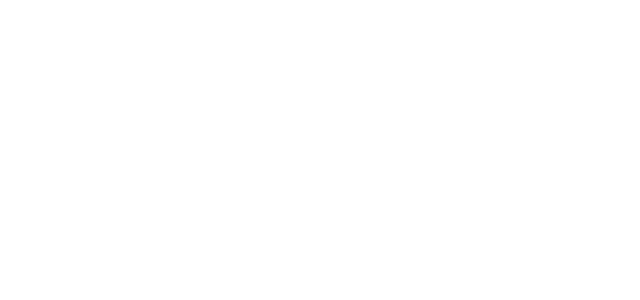
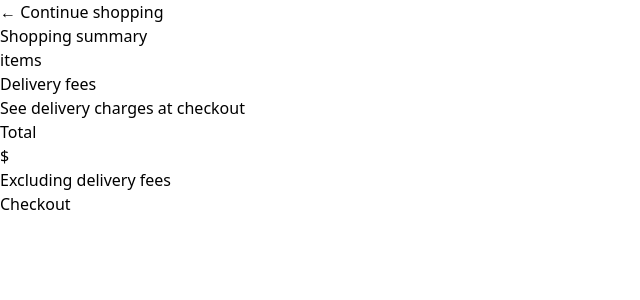
Before and after one commit to DamilareArise/realmerch, a React (Vite) app in the folder frontend/realmerch/: page /cart in a window 1280 px wide. Before the commit this address had no page. Shown: the top 300 px of the page, without its empty margins (0-640 px from the left). Built offline with nearby package versions, Linux system fonts and the light colour scheme.

Commit message:
created cart components, add cart functions

```diff
--- a/frontend/realmerch/src/App.jsx
+++ b/frontend/realmerch/src/App.jsx
@@ -3,12 +3,20 @@
 import SignUp from "./auth/SignUp";
 import { initializeApp } from "firebase/app";
 import axios from "axios";
-import { getAuth, signInWithPopup, GoogleAuthProvider, sendEmailVerification,signInWithEmailAndPassword } from "firebase/auth";
+import {
+  getAuth,
+  signInWithPopup,
+  GoogleAuthProvider,
+  sendEmailVerification,
+  signInWithEmailAndPassword,
+} from "firebase/auth";
 import Landing from "./components/Landing";
 import AdminLogin from "./auth/admin/AdminLogin";
 import AdminDashboard from "./components/AdminDash/AdminDashboard";
 import AdminProductDashboard from "./components/AdminDash/AdminProductDashboard";
 import AdminOrderList from "./components/AdminDash/AdminOrderList";
+import { CartProvider } from "./components/context/CartContext";
+import Cart from "./components/Cart";
 
 function App() {
   const firebaseConfig = {
@@ -24,7 +32,7 @@
   const app = initializeApp(firebaseConfig);
   const provider = new GoogleAuthProvider();
   const auth = getAuth();
-  const navigate = useNavigate()
+  const navigate = useNavigate();
 
   // Validate User Or Register
   const validateOrRegisterUser = (fullname, email) => {
@@ -35,10 +43,10 @@
       })
       .then((response) => {
         console.log(response.data);
-        if (response.data.status){
-          verifyEmail(email)
+        if (response.data.status) {
+          verifyEmail(email);
         }
-        navigate('/')
+        navigate("/");
       })
       .catch((error) => {
         console.error(error.message);
@@ -65,51 +73,55 @@
         // Signed in
         const user = userCredential.user;
         console.log(user);
-
       })
       .catch((error) => {
         const errorCode = error.code;
         const errorMessage = error.message;
         console.log(errorCode, errorMessage);
-        alert('Wrong Email or Password')
+        alert("Wrong Email or Password");
       });
-    }
-
+  };
 
   // send email verification
-  const verifyEmail = (email) =>{
-
+  const verifyEmail = (email) => {
     const actionCodeSettings = {
-      url: 'http://localhost:5173/login', // The URL to which users will be redirected
+      url: "http://localhost:5173/login", // The URL to which users will be redirected
       handleCodeInApp: true, // If set to true, the app will handle the link directly
     };
 
-    sendEmailVerification(auth.currentUser, actionCodeSettings)
-    .then(()=>{
+    sendEmailVerification(auth.currentUser, actionCodeSettings).then(() => {
       alert(`A verification email has been sent to ${email}`);
-    })
-
-  }
+    });
+  };
 
   let data = {
     app,
     signWithGoogle,
     validateOrRegisterUser,
     loginWithEmailAndPassword,
-  }
-
+  };
 
   return (
     <>
-      <Routes>
-        <Route path="/login" element={<Login info = {data} />} />
-        <Route path="/signup" element={<SignUp info = {data} />} />
-        <Route path="/" element={<Landing/>}/>
-        <Route path="/admin/login" element={<AdminLogin signin = {loginWithEmailAndPassword}/>}/>
-        <Route path="/admin/dashboard" element={<AdminDashboard/>}/>
-        <Route path="/admin/productDashboard" element={<AdminProductDashboard/>}/>
-        <Route path="/admin/adminOrderList" element={<AdminOrderList/>}/>
-      </Routes>
+      <CartProvider>
+        <Routes>
+          <Route path="/login" element={<Login info={data} />} />
+          <Route path="/signup" element={<SignUp info={data} />} />
+          <Route path="/" element={<Landing />} />
+          <Route
+            path="/admin/login"
+            element={<AdminLogin signin={loginWithEmailAndPassword} />}
+          />
+          <Route path="/admin/dashboard" element={<AdminDashboard />} />
+          <Route
+            path="/admin/productDashboard"
+            element={<AdminProductDashboard />}
+          />
+          <Route path="/admin/adminOrderList" element={<AdminOrderList />} />
+          <Route path="/cart" element={<Cart />} />
+
+        </Routes>
+      </CartProvider>
     </>
   );
 }
--- a/frontend/realmerch/src/components/Card.jsx
+++ b/frontend/realmerch/src/components/Card.jsx
@@ -1,22 +1,31 @@
-// import React from 'react'
+import React, { useState, useContext } from "react";
 import mock from "./../assets/movk.png";
 import plus from './../assets/plus.svg';
-import minus from './../assets/minus.svg'
-import { useState } from "react";
+import minus from './../assets/minus.svg';
+import { CartContext } from './context/CartContext'; // Import the CartContext
 
 const Card = () => {
-  const [num, setNum] = useState(1)
-  const increase=()=>{
-    setNum(num+1)
-  }
-  const decrease=()=>{
+  const [num, setNum] = useState(1);
+  const { addToCart } = useContext(CartContext); // Access addToCart from CartContext
 
-    if(num<=0){
-      setNum(1)
-    }else{
-      setNum(num-1)
+  const increase = () => {
+    setNum(num + 1);
+  };
+
+  const decrease = () => {
+    if (num > 1) {
+      setNum(num - 1);
     }
-  }
+  };
+
+  // Define item details
+  const item = {
+    id: 1, // You may want to use a unique ID for each product
+    name: "Men T-shirt",
+    price: 6500,
+    quantity: num
+  };
+
   return (
     <div className="flex flex-col  w-[340px] shadow-2xl shadow-[#0000001A]">
       <div className="py-[15px] px-[30px] bg-[#F2E3DD] rounded-t-[12px] flex justify-center">
@@ -28,15 +37,24 @@
           <p className="text-[16px] font-[400] leading-[16px]">Men T-shirt</p>
 
           <span className="flex items-center gap-[8px]">
-            <button className="hover:opacity-[70%] hover:shadow-lg" onClick={decrease}><img src={minus} alt="" /></button>
-            <code >{num}</code>
-            <button className="hover:opacity-[70%] hover:shadow-lg" onClick={increase}><img src={plus} alt="" /></button>
+            <button className="hover:opacity-[70%] hover:shadow-lg" onClick={decrease}>
+              <img src={minus} alt="Decrease" />
+            </button>
+            <code>{num}</code>
+            <button className="hover:opacity-[70%] hover:shadow-lg" onClick={increase}>
+              <img src={plus} alt="Increase" />
+            </button>
           </span>
         </div>
 
         <div className="flex justify-between">
-        <code className="text-[20px] font-[500] leading-[16px]">$ 6,500</code>
-        <button className="bg-[#845649] text-[#F2E3DD] py-[6px] px-[26px] rounded-[18px]">Add to Cart</button>
+          <code className="text-[20px] font-[500] leading-[16px]">$ 6,500</code>
+          <button
+            className="bg-[#845649] text-[#F2E3DD] py-[6px] px-[26px] rounded-[18px]"
+            onClick={() => addToCart(item)} // Add item to cart on button click
+          >
+            Add to Cart
+          </button>
         </div>
       </div>
     </div>
--- /dev/null
+++ b/frontend/realmerch/src/components/Cart.jsx
@@ -0,0 +1,45 @@
+import React, { useContext } from "react";
+// import CartItem from "./CartItem"; // Component for each individual item in the cart
+import { CartContext } from "./context/CartContext"; // Context that manages cart state
+
+const Cart = () => {
+  const { cartItems, total, totalItems } = useContext(CartContext); // Assuming the CartContext holds this data
+console.log('hello' + cartItems)
+  return (
+    <div className="flex justify-between p-6 bg-gray-100">
+      {/* Left side - Cart items */}
+      <div className="w-3/5">
+        <div className="flex items-center gap-4 mb-6">
+          <button className="bg-transparent border-none text-sm text-gray-500">
+            ← Continue shopping
+          </button>
+        </div>
+
+        {cartItems.map((item) => (
+        //   <CartItem key={item.id} item={item} />
+            <div key={item.id}>{item.name}</div>
+        ))}
+      </div>
+
+      {/* Right side - Shopping summary */}
+      <div className="w-1/3 bg-white shadow-lg p-6 rounded-lg">
+        <h2 className="text-lg font-semibold">Shopping summary</h2>
+        <p className="text-sm mb-2">{totalItems} items</p>
+        <div className="mb-4">
+          <p className="text-sm text-gray-500">Delivery fees</p>
+          <p className="text-sm">See delivery charges at checkout</p>
+        </div>
+        <div className="mb-4">
+          <p className="text-sm text-gray-500">Total</p>
+          <p className="text-lg font-semibold">${total}</p>
+          <p className="text-sm text-gray-500">Excluding delivery fees</p>
+        </div>
+        <button className="w-full bg-[#845649] text-white py-3 rounded-lg font-semibold">
+          Checkout
+        </button>
+      </div>
+    </div>
+  );
+};
+
+export default Cart;
--- a/frontend/realmerch/src/components/Navbar.jsx
+++ b/frontend/realmerch/src/components/Navbar.jsx
@@ -1,4 +1,4 @@
-// import React from 'react'
+import React, { useContext } from 'react'
 import search from "./../assets/search.svg";
 import profilee from "./../assets/profile.svg";
 import cart from "./../assets/cart.svg";
@@ -6,6 +6,7 @@
 import { getAuth, onAuthStateChanged, signOut } from "firebase/auth";
 import { useEffect, useState } from "react";
 import { Link } from "react-router-dom";
+import { CartContext } from "./context/CartContext";
 
 const Navbar = () => {
   const [email, setemail] = useState("");
@@ -33,6 +34,7 @@
         // An error happened.
       });
   };
+  const { cartItems } = useContext(CartContext);
 
   return (
 
@@ -59,11 +61,14 @@
           )}
         </div>
 
-        <div className="flex gap-[13px] items-center">
+        <Link to={'/cart'} className="flex gap-[13px] items-center">
           <img src={cart} alt="" />
 
           <p>Cart</p>
-        </div>
+          <span className="absolute top-[20px] right-[25px] bg-red-500 text-white rounded-full text-xs px-2 py-1">
+              {cartItems.length}
+            </span>
+        </Link>
       </div>
     </div>
   );
--- /dev/null
+++ b/frontend/realmerch/src/components/context/CartContext.jsx
@@ -0,0 +1,26 @@
+import React, { createContext, useState } from 'react';
+
+
+export const CartContext = createContext();
+
+
+export const CartProvider = ({ children }) => {
+  const [cartItems, setCartItems] = useState([]);
+
+
+  const addToCart = (item) => {
+    setCartItems([...cartItems, item]);
+    console.log(cartItems)
+  };
+
+  // Function to remove an item from the cart
+  const removeFromCart = (itemId) => {
+    setCartItems(cartItems.filter(item => item.id !== itemId));
+  };
+
+  return (
+    <CartContext.Provider value={{ cartItems, addToCart, removeFromCart }}>
+      {children}
+    </CartContext.Provider>
+  );
+};
```
